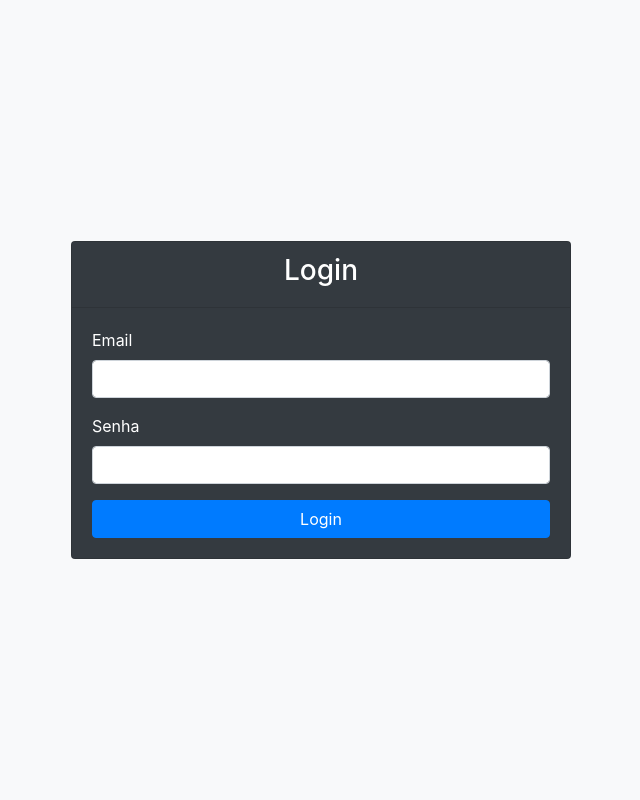
After one commit to C9BrenoFR/TreinamentoMVC, a PHP site: page /app/views/admin/login.view.php in a window 1280 px wide. The commit adds this page. Shown: the whole page, without its empty margins (319-959 px from the left). Run offline with PHP 8.4, Linux system fonts and the light colour scheme; some libraries are stand-ins or nearby versions.

Commit message:
Faz view e rota de login

```diff
--- a/app/Controllers/ExampleController.php
+++ b/app/Controllers/ExampleController.php
@@ -12,6 +12,11 @@ class ExampleController
     {
         $users = App::get('database')->selectAll("users");
         return view('admin/user_list', compact('users'));
+    }
+
+    public function login()
+    {
+        return view('admin/login');
     }
     public function create(){
         $parameters = [
--- a/app/routes.php
+++ b/app/routes.php
@@ -5,6 +5,7 @@ use App\Controllers\ExampleController;
 use App\Core\Router;
 
     $router->get('users', 'ExampleController@index');
+    $router->get('', 'ExampleController@login');
     $router->post('users/create', 'ExampleController@create');
     $router->post('users/edit', 'ExampleController@edit');
     $router->post('users/delete', 'ExampleController@delete');
--- /dev/null
+++ b/app/views/admin/login.view.php
@@ -0,0 +1,35 @@
+<!DOCTYPE html>
+<html lang="en">
+<head>
+    <meta charset="UTF-8">
+    <meta name="viewport" content="width=device-width, initial-scale=1.0">
+    <title>Login</title>
+    <link href="https://stackpath.bootstrapcdn.com/bootstrap/4.5.2/css/bootstrap.min.css" rel="stylesheet">
+    <link rel="stylesheet" href="/public/css/login.css">
+</head>
+<body>
+    <div class="container">
+        <div class="card mt-5 bg-dark text-white">
+            <div class="card-header text-center">
+                <h3>Login</h3>
+            </div>
+            <div class="card-body">
+                <form action="#" method="POST">
+                    <div class="form-group">
+                        <label for="email">Email</label>
+                        <input type="email" class="form-control" id="email" name="email" required>
+                    </div>
+                    <div class="form-group">
+                        <label for="password">Senha</label>
+                        <input type="password" class="form-control" id="password" name="senha" required>
+                    </div>
+                    <button type="submit" class="btn btn-primary btn-block">Login</button>
+                </form>
+            </div>
+        </div>
+    </div>
+    <script src="https://code.jquery.com/jquery-3.5.1.slim.min.js"></script>
+    <script src="https://cdn.jsdelivr.net/npm/@popperjs/core@2.5.4/dist/umd/popper.min.js"></script>
+    <script src="https://stackpath.bootstrapcdn.com/bootstrap/4.5.2/js/bootstrap.min.js"></script>
+</body>
+</html>
--- a/app/views/admin/user_list.view.php
+++ b/app/views/admin/user_list.view.php
@@ -38,7 +38,7 @@
             </table>
             <div class="logout-div">
               <form action="#" method="POST">
-                <button type="submit" class="btn btn-danger">Danger</button>
+                <button type="submit" class="btn btn-danger">Logout</button>
               </form>
             </div>
         </div>
--- /dev/null
+++ b/public/css/login.css
@@ -0,0 +1,25 @@
+body {
+    background-color: #f8f9fa;
+}
+
+.container {
+    height: 100vh;
+    width: 100vw;
+    display: flex;
+    justify-content: center;
+    align-items: center;
+}
+
+.mt-5{
+    margin: 0 !important;
+}
+
+.card {
+    margin-top: 0;
+    width: 500px;
+}
+
+.card-header {
+    background-color: #343a40;
+    color: white;
+}
```
